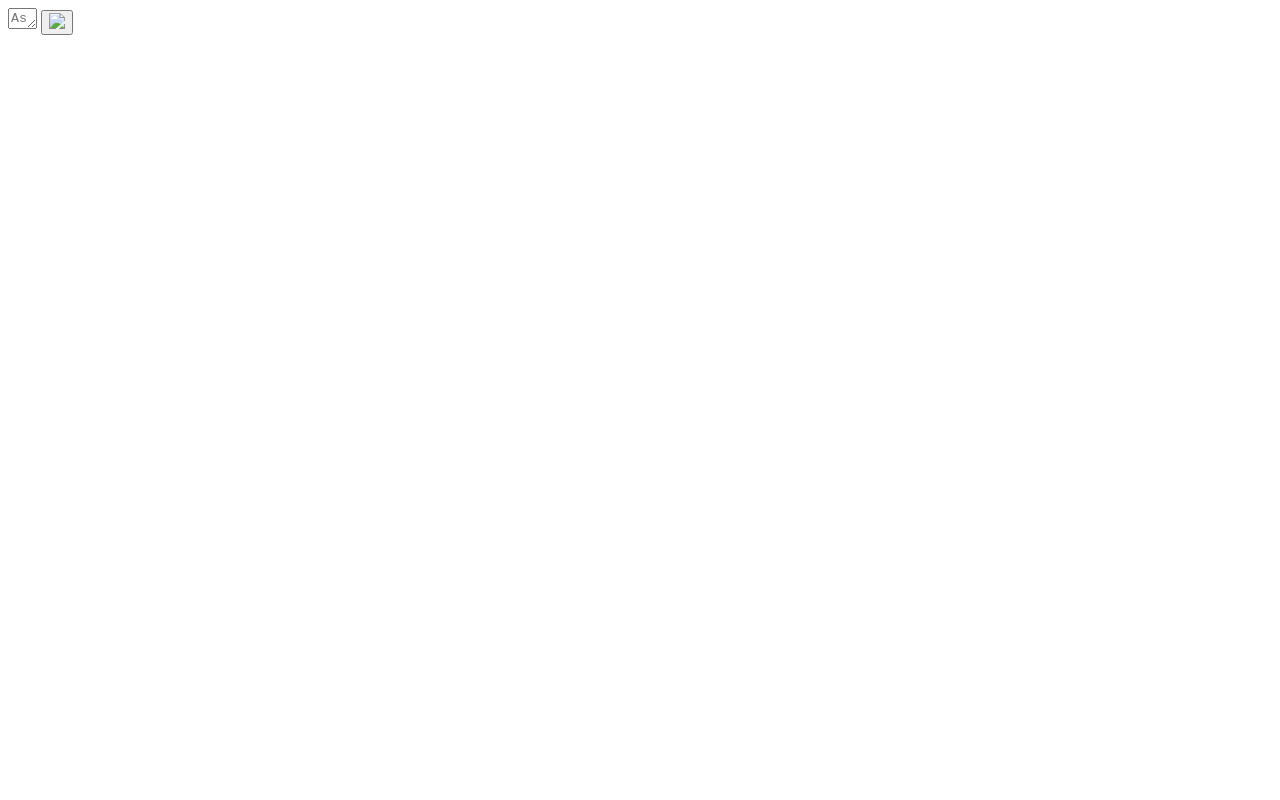
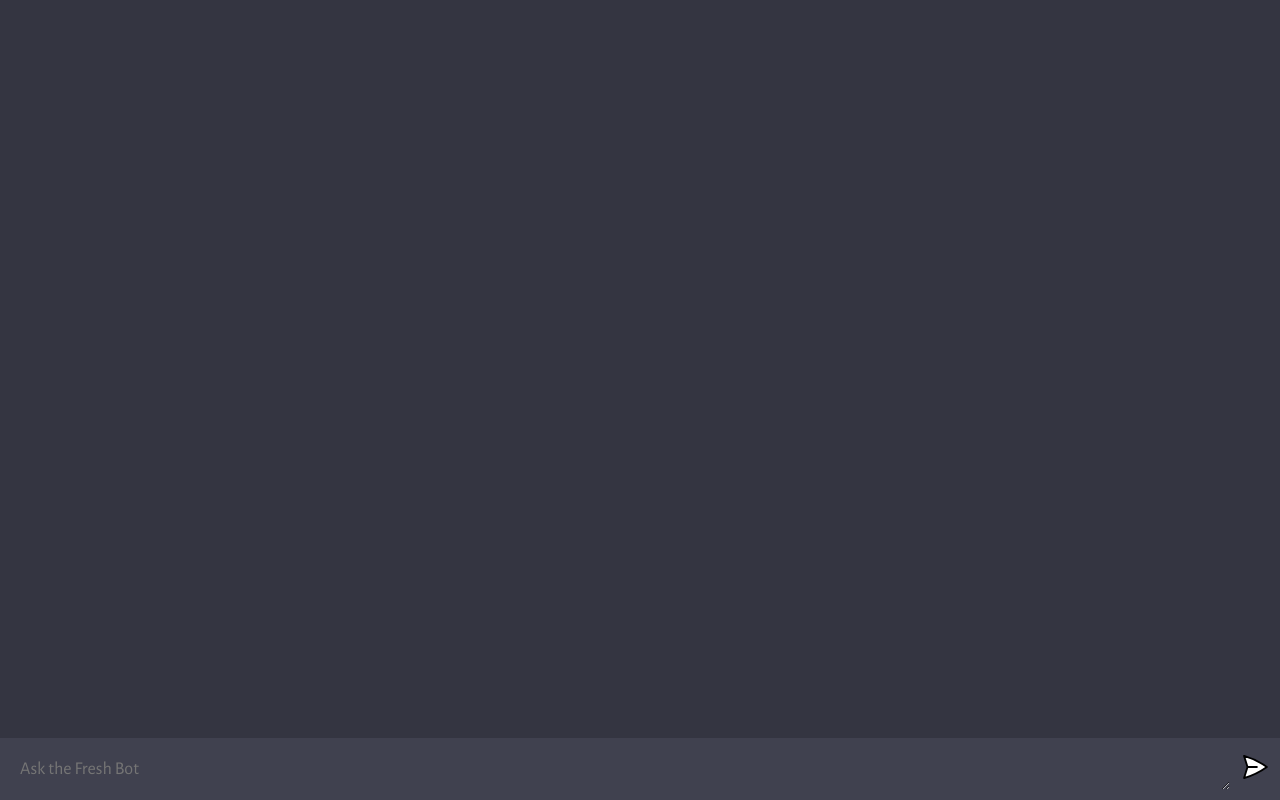
Before and after one commit to Fresh-Teacher/bot-6, a plain HTML site: page index.html in a window 1280 px wide. Drawn offline with nearby package versions, Linux system fonts and the light colour scheme; the site is published under a folder, as on GitHub Pages, so addresses that start at the root find nothing.

Commit message:
Update index.html

```diff
--- a/index.html
+++ b/index.html
@@ -7,8 +7,8 @@
     <meta name="viewport" content="width=device-width, initial-scale=1.0" />
     <title>Fresh Bot 6</title>
 
-    <script type="module" crossorigin src="/assets/index-04293526.js"></script>
-    <link rel="stylesheet" href="/assets/index-8aca5d92.css">
+    <script type="module" crossorigin src="index-04293526.js"></script>
+    <link rel="stylesheet" href="index-8aca5d92.css">
 </head>
 
 <body>
@@ -17,7 +17,7 @@
 
         <form>
             <textarea name="prompt" cols="1" rows="1" placeholder="Ask the Fresh Bot"></textarea>
-            <button type="submit"><img src="/assets/send-f2246764.svg" />  </button>
+            <button type="submit"><img src="send-f2246764.svg" />  </button>
         </form>
     </div>
 
```
